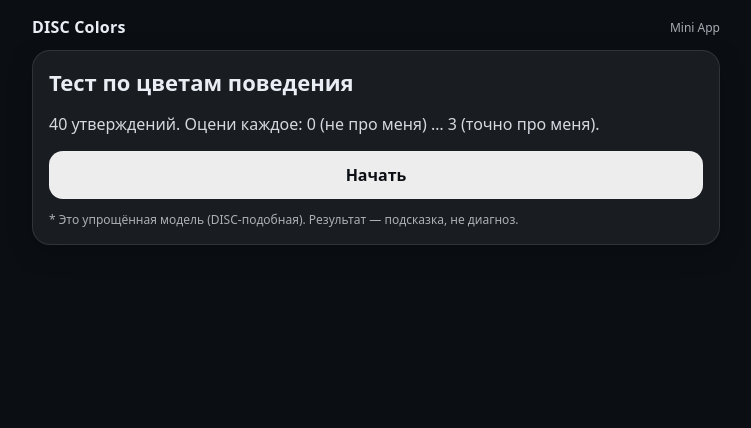
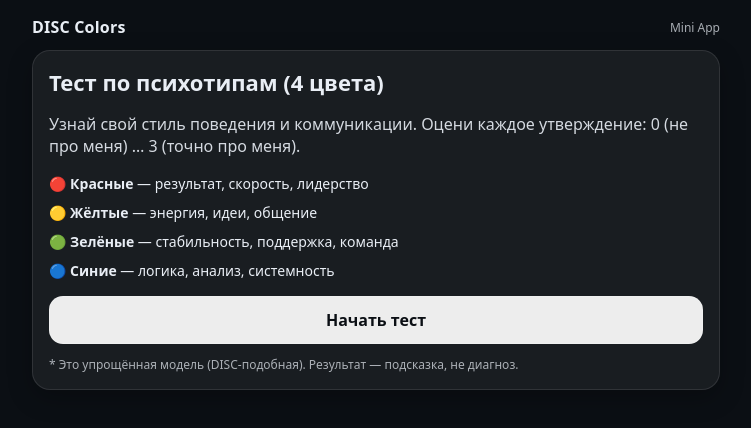
Before and after one commit to EvgenKasta/mary-portfolio, a Next.js app: page / in a window 1280 px wide. Shown: the top 428 px of the page, without its empty margins (264-1015 px from the left). Built offline with nearby package versions, Linux system fonts and the light colour scheme.

Commit message:
Update TestApp.tsx

```diff
--- a/components/TestApp.tsx
+++ b/components/TestApp.tsx
@@ -2,7 +2,14 @@
 
 import { useEffect, useMemo, useState } from "react";
 import { QUESTIONS_RU } from "../lib/questions.ru";
-import { computeScores, rankColors, colorEmoji, colorLabel, shortTips, type Color } from "../lib/scoring";
+import {
+  computeScores,
+  rankColors,
+  colorEmoji,
+  colorLabel,
+  shortTips,
+  type Color,
+} from "../lib/scoring";
 import { tgSafeInit, getTgWebApp } from "../lib/telegram";
 
 type Stage = "start" | "test" | "result";
@@ -30,7 +37,11 @@ export default function TestApp() {
     try {
       const raw = localStorage.getItem(STORAGE_KEY);
       if (raw) {
-        const parsed = JSON.parse(raw) as { answers?: Record<number, number>; index?: number; stage?: Stage };
+        const parsed = JSON.parse(raw) as {
+          answers?: Record<number, number>;
+          index?: number;
+          stage?: Stage;
+        };
         if (parsed.answers) setAnswers(parsed.answers);
         if (typeof parsed.index === "number") setIndex(parsed.index);
         if (parsed.stage) setStage(parsed.stage);
@@ -108,7 +119,9 @@ export default function TestApp() {
     const top2 = ranked[1];
     const text = `Мой профиль: ${colorEmoji(top1.color)} ${colorLabel(top1.color)} (${top1.value}) + ${colorEmoji(
       top2.color
-    )} ${colorLabel(top2.color)} (${top2.value}).\n\nПройти тест: ${typeof window !== "undefined" ? window.location.href : ""}`;
+    )} ${colorLabel(top2.color)} (${top2.value}).\n\nПройти тест: ${
+      typeof window !== "undefined" ? window.location.href : ""
+    }`;
     return text;
   }
 
@@ -116,12 +129,10 @@ export default function TestApp() {
     const tg = getTgWebApp();
     const text = shareText();
 
-    // Telegram: можно просто скопировать (универсально)
     try {
       await navigator.clipboard.writeText(text);
       alert(isTg ? "Скопировано. Вставь в чат и отправь 👍" : "Скопировано 👍");
     } catch {
-      // fallback
       const ta = document.createElement("textarea");
       ta.value = text;
       document.body.appendChild(ta);
@@ -131,7 +142,6 @@ export default function TestApp() {
       alert("Скопировано 👍");
     }
 
-    // Если хочешь отправку в чат через бот — добавим (нужен бекенд/бот endpoint).
     void tg;
   }
 
@@ -147,13 +157,22 @@ export default function TestApp() {
 
       {stage === "start" && (
         <Card>
-          <h1 style={{ marginTop: 0, fontSize: 22 }}>Тест по цветам поведения</h1>
+          <h1 style={{ marginTop: 0, fontSize: 22 }}>Тест по психотипам (4 цвета)</h1>
+
           <p style={{ opacity: 0.9, lineHeight: 1.4 }}>
-            40 утверждений. Оцени каждое: 0 (не про меня) … 3 (точно про меня).
+            Узнай свой стиль поведения и коммуникации. Оцени каждое утверждение: 0 (не про меня) … 3 (точно про меня).
           </p>
 
-          <div style={{ display: "grid", gap: 10, marginTop: 14 }}>
-            <Button onClick={start}>Начать</Button>
+          <div style={{ marginTop: 14, display: "grid", gap: 10, fontSize: 14 }}>
+            <div>🔴 <b>Красные</b> — результат, скорость, лидерство</div>
+            <div>🟡 <b>Жёлтые</b> — энергия, идеи, общение</div>
+            <div>🟢 <b>Зелёные</b> — стабильность, поддержка, команда</div>
+            <div>🔵 <b>Синие</b> — логика, анализ, системность</div>
+          </div>
+
+          <div style={{ display: "grid", gap: 10, marginTop: 16 }}>
+            <Button onClick={start}>Начать тест</Button>
+
             {Object.keys(answers).length > 0 && (
               <Button variant="ghost" onClick={() => setStage("test")}>
                 Продолжить
@@ -352,7 +371,9 @@ function ScoreRow({ color, value }: { color: Color; value: number }) {
         <div style={{ fontWeight: 700 }}>
           {colorEmoji(color)} {colorLabel(color)}
         </div>
-        <div style={{ opacity: 0.85 }}>{value} / {max}</div>
+        <div style={{ opacity: 0.85 }}>
+          {value} / {max}
+        </div>
       </div>
       <div style={{ marginTop: 6, height: 10, background: "rgba(255,255,255,0.08)", borderRadius: 999 }}>
         <div
@@ -385,8 +406,8 @@ function TopSummary({ ranked }: { ranked: { color: Color; value: number }[] }) {
       <div style={{ marginTop: 10, display: "grid", gap: 10 }}>
         <TipBlock title={`${colorEmoji(top1.color)} ${colorLabel(top1.color)} — сильные стороны`} items={t1.strengths} />
         <TipBlock title={`${colorEmoji(top2.color)} ${colorLabel(top2.color)} — сильные стороны`} items={t2.strengths} />
-        <TipBlock title={`Триггеры`} items={[...t1.triggers, ...t2.triggers].slice(0, 3)} />
-        <TipBlock title={`Как с тобой общаться`} items={[...t1.howToTalk, ...t2.howToTalk].slice(0, 4)} />
+        <TipBlock title="Триггеры" items={[...t1.triggers, ...t2.triggers].slice(0, 3)} />
+        <TipBlock title="Как с тобой общаться" items={[...t1.howToTalk, ...t2.howToTalk].slice(0, 4)} />
       </div>
     </div>
   );
```
